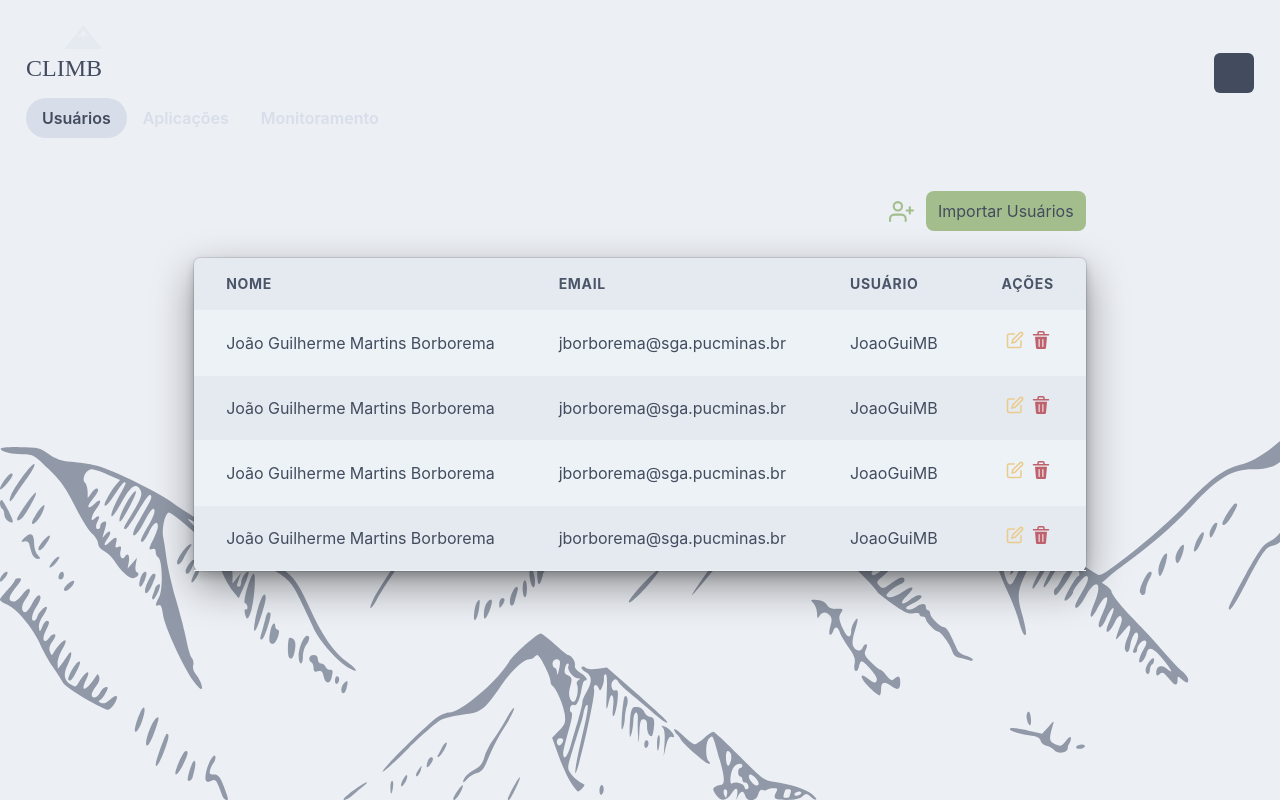
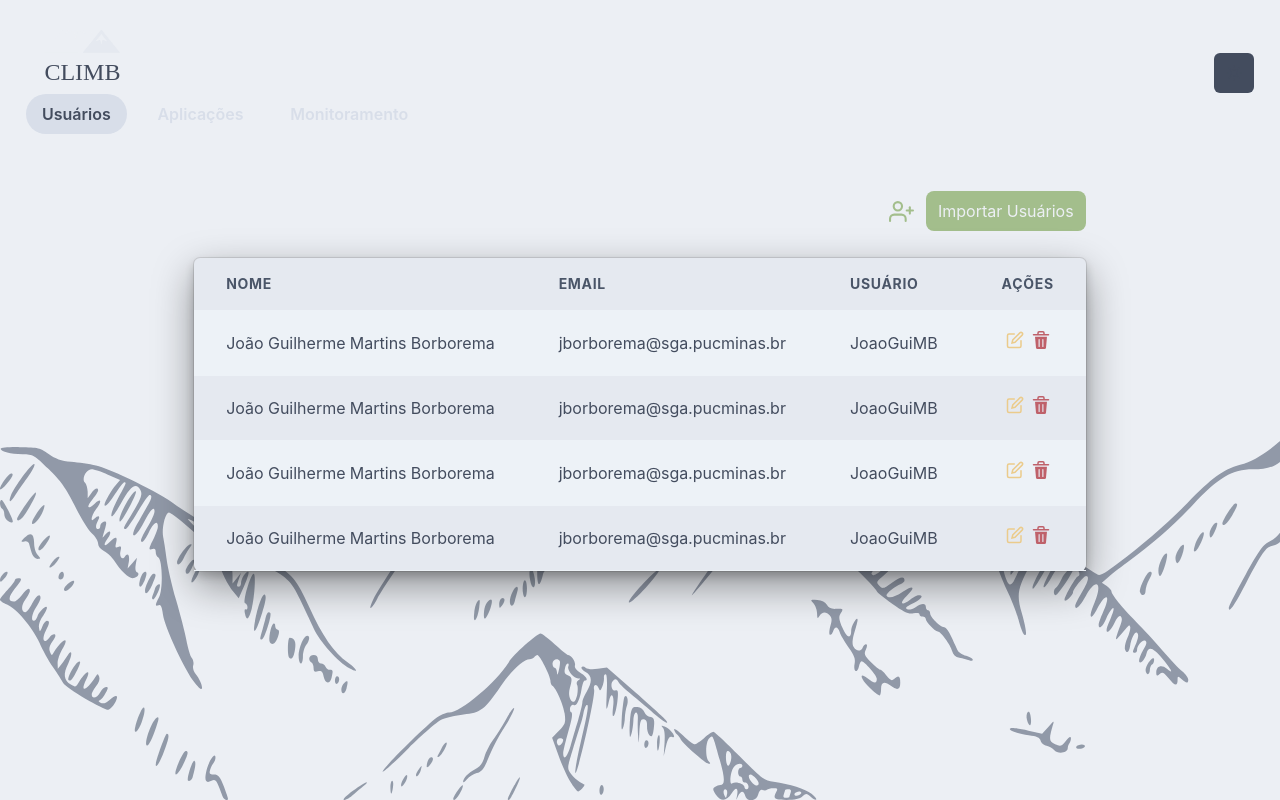
Before and after one commit to ianbandrade/plf-es-2021-1-ti5-6702100-climb, a Next.js app in the folder codigo/frontend/: page /admin/users in a window 1280 px wide. Built offline with nearby package versions, Linux system fonts and the light colour scheme; a web font is replaced by a local one.

Commit message:
style: add margin to center the logo

```diff
--- a/codigo/frontend/src/components/Header/AdminHeader.tsx
+++ b/codigo/frontend/src/components/Header/AdminHeader.tsx
@@ -1,26 +1,30 @@
+import { Flex, TabList, Tabs } from "@chakra-ui/react";
+import { useRouter } from "next/router";
+import TabContainer from "../TabContainer";
 import RegularHeader from "./RegularHeader";
-import { Flex, Tabs, TabList } from "@chakra-ui/react";
-import TabContainer from "../TabContainer";
-import { useRouter } from "next/router";
 
 const BASE_URL = "/admin";
-const pages = [{url:`${BASE_URL}/users`, text: "Usuários"}
-              ,{url:`${BASE_URL}/apps`, text:"Aplicações"},{
-                url:`${BASE_URL}/monitor`, text: "Monitoramento"}];
+const pages = [
+  { url: `${BASE_URL}/users`, text: "Usuários" },
+  { url: `${BASE_URL}/apps`, text: "Aplicações" },
+  {
+    url: `${BASE_URL}/monitor`,
+    text: "Monitoramento",
+  },
+];
 
 const AdminHeader = () => {
-
   const router = useRouter();
-  const index = pages.findIndex(page => page.url === router.pathname);
-  const renderedTabs = pages.map(page => <TabContainer key={page.url} text={page.text} url={page.url} />)
+  const index = pages.findIndex((page) => page.url === router.pathname);
+  const renderedTabs = pages.map((page) => (
+    <TabContainer key={page.url} text={page.text} url={page.url} />
+  ));
 
   return (
     <Flex flexDirection="column">
       <RegularHeader />
-      <Tabs variant="soft-rounded" mt="12px" index={index}>
-        <TabList>
-          {renderedTabs}
-        </TabList>
+      <Tabs variant="soft-rounded" mt="1%" index={index}>
+        <TabList>{renderedTabs}</TabList>
       </Tabs>
     </Flex>
   );
--- a/codigo/frontend/src/components/Header/RegularHeader.tsx
+++ b/codigo/frontend/src/components/Header/RegularHeader.tsx
@@ -1,14 +1,14 @@
+import { useColorMode } from "@chakra-ui/color-mode";
 import { Box, Flex } from "@chakra-ui/layout";
 import { Image, Text } from "@chakra-ui/react";
 import Link from "next/link";
-import { useColorMode } from "@chakra-ui/color-mode";
 
 const LIGHT = "light";
 
 const RegularHeader = () => {
   const { colorMode } = useColorMode();
   return (
-    <Box marginRight="auto">
+    <Box mr="auto" ml="5%" mt="2%">
       <Link href="/">
         <a>
           <Flex
--- a/codigo/frontend/src/components/Header/index.tsx
+++ b/codigo/frontend/src/components/Header/index.tsx
@@ -1,10 +1,10 @@
 import { useColorMode } from "@chakra-ui/color-mode";
 import { Box, Flex } from "@chakra-ui/layout";
 import { useRouter } from "next/router";
+import { colors } from "../../styles/customTheme";
 import ThemeToggle from "../layout/ThemeToggle";
 import AdminHeader from "./AdminHeader";
 import RegularHeader from "./RegularHeader";
-import { colors } from "../../styles/customTheme";
 
 const LIGHT = "light";
 
--- a/codigo/frontend/src/components/Logo/index.tsx
+++ b/codigo/frontend/src/components/Logo/index.tsx
@@ -1,5 +1,5 @@
-import { Box, Flex, Image, Text } from "@chakra-ui/react";
 import { useColorMode } from "@chakra-ui/color-mode";
+import { Flex, Image, Text } from "@chakra-ui/react";
 
 const LIGHT = "light";
 
--- a/codigo/frontend/src/components/TabContainer/index.tsx
+++ b/codigo/frontend/src/components/TabContainer/index.tsx
@@ -1,8 +1,7 @@
+import { useColorMode } from "@chakra-ui/color-mode";
 import { Tab } from "@chakra-ui/react";
 import Link from "next/link";
-
 import { colors } from "../../styles/customTheme";
-import { useColorMode } from "@chakra-ui/color-mode";
 
 const LIGHT = "light";
 
@@ -26,6 +25,8 @@ const TabContainer = ({ text, url }: TabContainerProps) => {
     <Tab
       _selected={{ bgColor: setTabColor(), color: setTabTextColor() }}
       color={setTabColor()}
+      mr="4%"
+      mb="2%"
     >
       <Link href={url}>
         <a>{text}</a>
--- a/codigo/frontend/src/pages/admin/users.tsx
+++ b/codigo/frontend/src/pages/admin/users.tsx
@@ -1,19 +1,17 @@
+import { DeleteIcon, EditIcon, Icon } from "@chakra-ui/icons";
 import {
   Flex,
-  Button,
   Table,
+  Tbody,
+  Td,
+  Th,
   Thead,
-  Th,
-  Tbody,
+  Tooltip,
   Tr,
-  Td,
-  Tooltip,
-  background,
+  useColorMode,
 } from "@chakra-ui/react";
-import { useColorMode } from "@chakra-ui/react";
+import { FiUserPlus } from "react-icons/fi";
 import { colors } from "../../styles/customTheme";
-import { EditIcon, DeleteIcon, Icon } from "@chakra-ui/icons";
-import { FiUserPlus } from "react-icons/fi";
 const LIGHT = "light";
 
 const Users = () => {
@@ -42,6 +40,7 @@ const Users = () => {
               height: "40px",
               width: "160px",
               cursor: "pointer",
+              color: colors.light.Nord6,
               backgroundColor: colors.aurora.Nord14,
               borderRadius: "8px",
             }}
```
